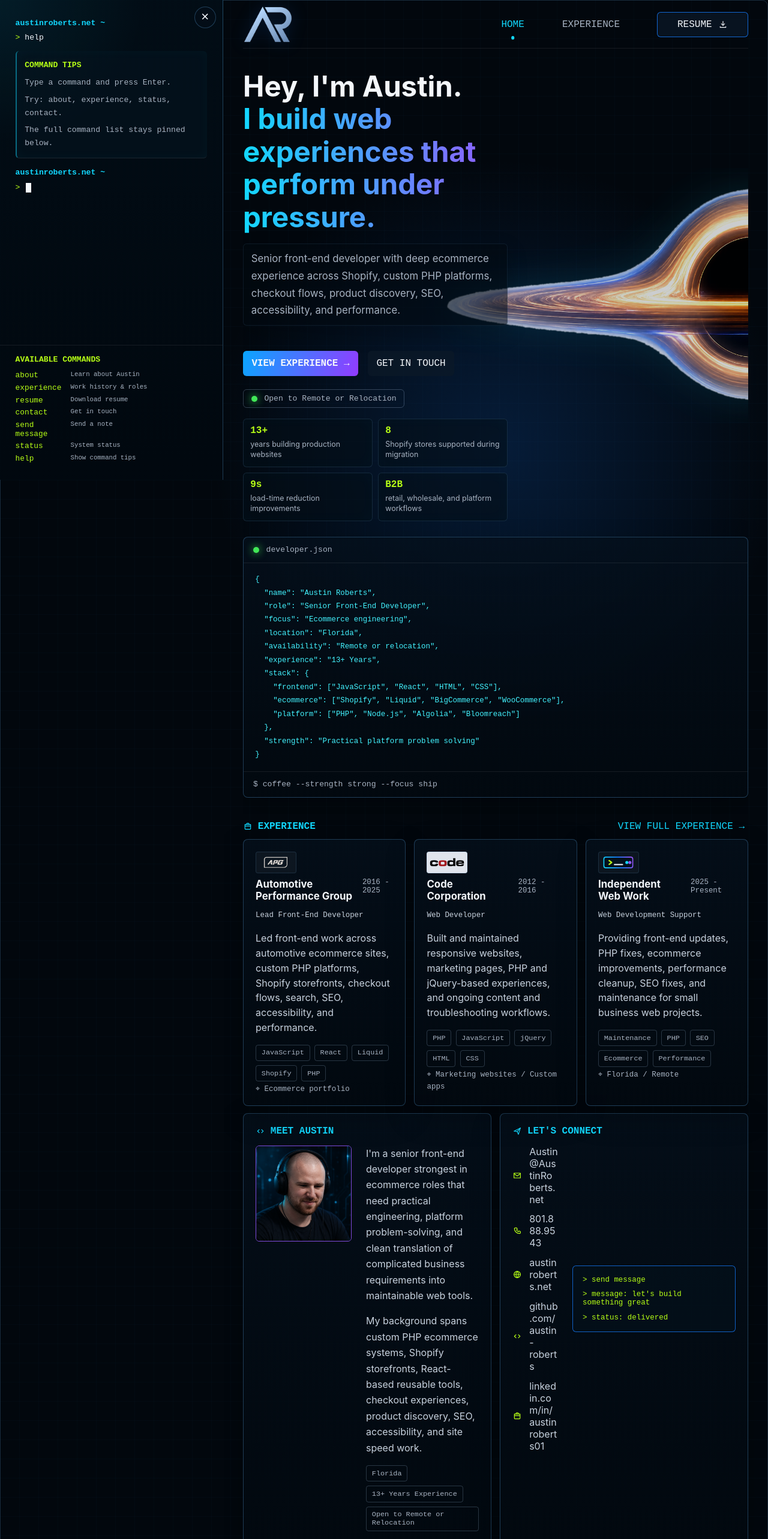
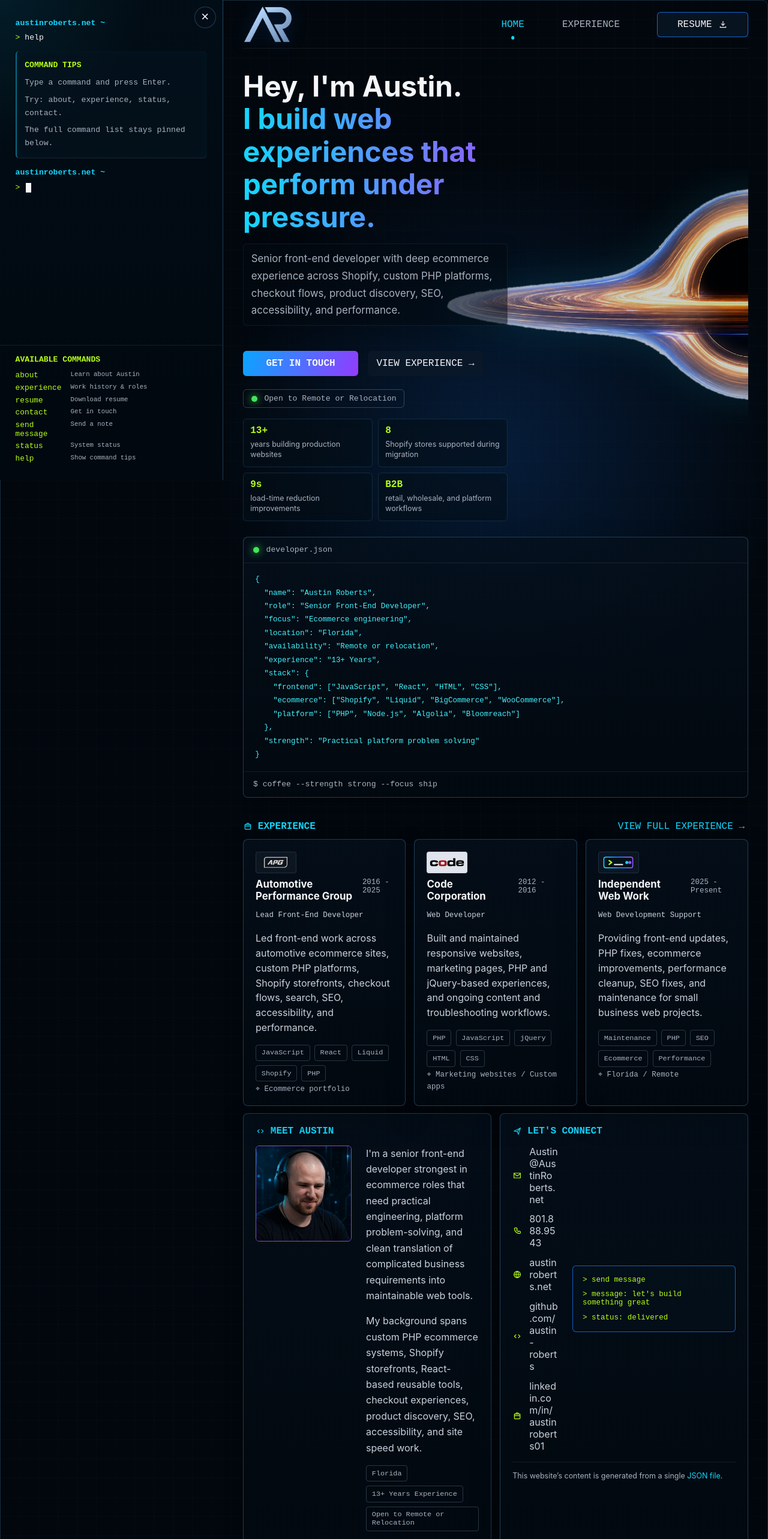
Before and after one commit to austin-roberts/Portfolio, a React (Vite) app: page / in a window 1280 px wide. Shown: the top 2566 px of the page at 60% size. Built offline with nearby package versions, Linux system fonts and the light colour scheme.

Commit message:
Polish contact section and buttons

```diff
--- a/src/App.tsx
+++ b/src/App.tsx
@@ -771,10 +771,10 @@ function HomePage({
           </h1>
           <p>{hero.summary}</p>
           <div className="hero-actions">
-            <button onClick={() => setPage('experience')}>View Experience →</button>
-            <button className="secondary" onClick={startContactCommand}>
+            <button onClick={startContactCommand}>
               Get in Touch
             </button>
+            <button className="secondary" onClick={() => setPage('experience')}>View Experience →</button>
           </div>
           <div className="availability">
             <span />
@@ -1011,6 +1011,10 @@ function BioAndContact({ startContactCommand }: { startContactCommand: () => voi
             <p>&gt; status: delivered</p>
           </button>
         </div>
+        <p className="json-source-note">
+          This website’s content is generated from a single{' '}
+          <a href="/src/content/profile.json">JSON file</a>.
+        </p>
       </article>
     </section>
   );
--- a/src/styles.css
+++ b/src/styles.css
@@ -438,6 +438,22 @@ button {
   font-family: var(--font-mono);
   text-decoration: none;
   text-transform: uppercase;
+  transition:
+    border-color 160ms ease,
+    box-shadow 160ms ease,
+    color 160ms ease,
+    transform 160ms ease;
+}
+
+.resume-button:hover,
+.resume-button:focus-visible,
+.hero-actions button:hover,
+.hero-actions button:focus-visible,
+.hero-actions a:hover,
+.hero-actions a:focus-visible {
+  border-color: rgba(18, 216, 255, 0.9);
+  box-shadow: 0 0 26px rgba(18, 216, 255, 0.18);
+  transform: translateY(-1px);
 }
 
 .resume-button {
@@ -496,6 +512,7 @@ button {
 }
 
 .hero-actions button {
+  flex: 0 1 12rem;
   min-width: 12rem;
   border: 0;
   background: linear-gradient(110deg, #09a6ff, #933bff);
@@ -665,6 +682,19 @@ button {
   color: var(--cyan);
   font-family: var(--font-mono);
   text-transform: uppercase;
+  transition:
+    color 160ms ease,
+    text-shadow 160ms ease,
+    transform 160ms ease;
+}
+
+.section-heading button:hover,
+.section-heading button:focus-visible,
+.resume-hero button:hover,
+.resume-hero button:focus-visible {
+  color: var(--lime);
+  text-shadow: 0 0 18px rgba(182, 255, 22, 0.24);
+  transform: translateX(2px);
 }
 
 .section-title {
@@ -793,6 +823,17 @@ button {
   font-family: var(--font-mono);
   font-size: 0.76rem;
   text-transform: uppercase;
+  transition:
+    border-color 160ms ease,
+    box-shadow 160ms ease,
+    transform 160ms ease;
+}
+
+.experience-toggle:hover,
+.experience-toggle:focus-visible {
+  border-color: rgba(18, 216, 255, 0.9);
+  box-shadow: 0 0 18px rgba(18, 216, 255, 0.12);
+  transform: translateY(-1px);
 }
 
 .experience-toggle span {
@@ -970,6 +1011,25 @@ button {
 
 .message-card p:last-child {
   margin-bottom: 0;
+}
+
+.json-source-note {
+  margin: 1rem 0 0;
+  padding-top: 0.9rem;
+  border-top: 1px solid rgba(255, 255, 255, 0.08);
+  color: var(--muted);
+  font-size: 0.78rem;
+  line-height: 1.5;
+}
+
+.json-source-note a {
+  color: var(--cyan);
+  text-decoration: none;
+}
+
+.json-source-note a:hover,
+.json-source-note a:focus-visible {
+  text-decoration: underline;
 }
 
 .resume-hero {
@@ -1254,6 +1314,7 @@ footer {
 
   .hero-actions button,
   .hero-actions a {
+    flex-basis: 12rem;
     min-width: 0;
     max-width: 100%;
     padding: 0.75rem 0.9rem;
@@ -1317,6 +1378,7 @@ footer {
 
   .hero-actions {
     display: grid;
+    grid-template-columns: 1fr;
   }
 
   .proof-strip {
```
